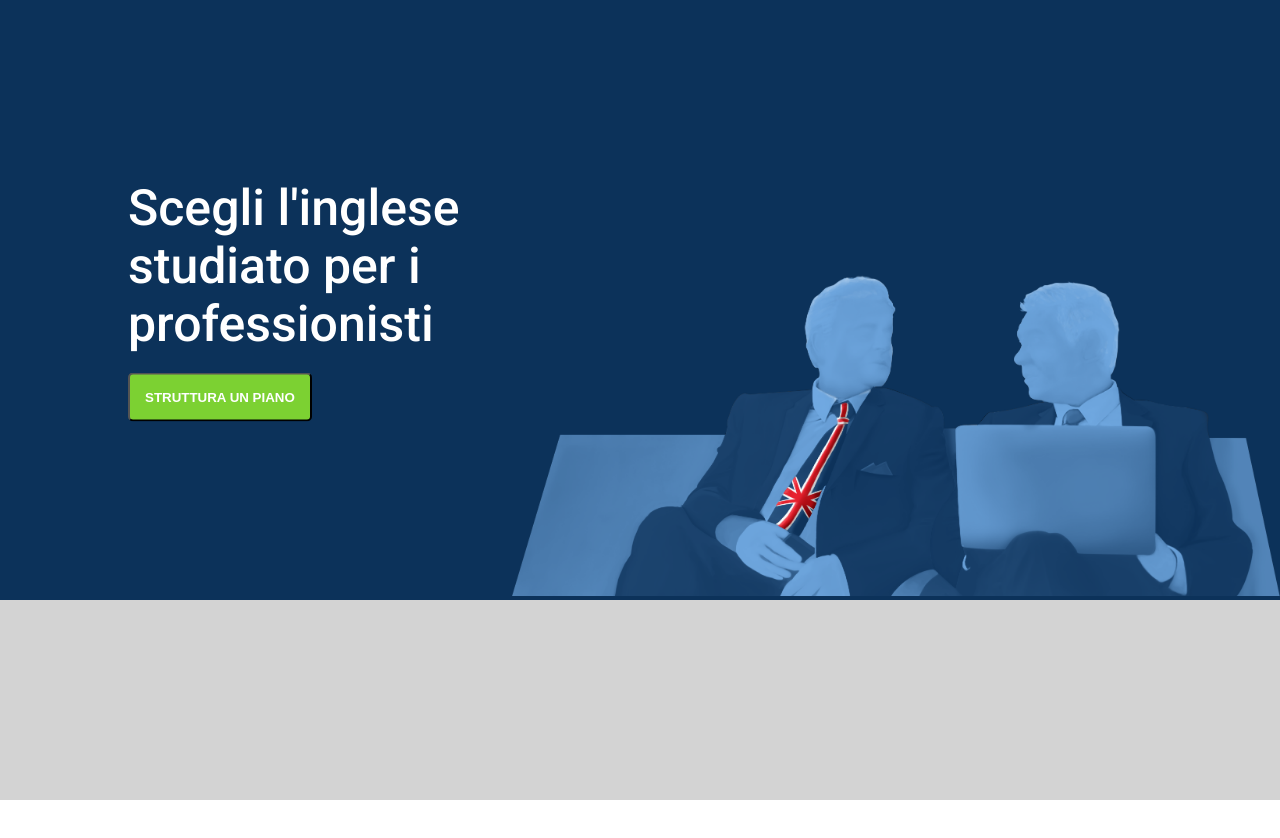
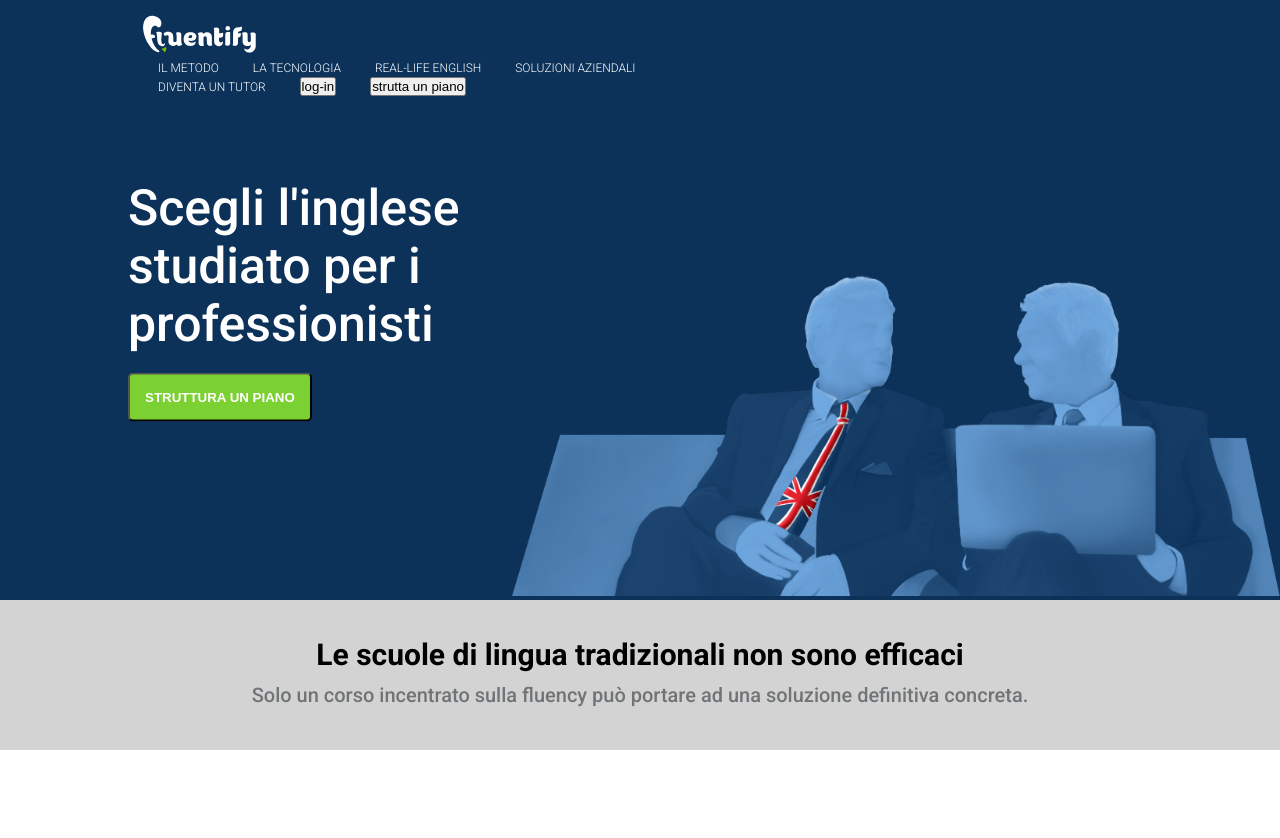
Before and after one commit to sabrina-fontana/htmlcss-fluentify, a plain HTML site: page index.html in a window 1280 px wide. Shown: the top 838 px of the page. Drawn offline with Linux system fonts and the light colour scheme.

Commit message:
creazione prima sezione

```diff
--- a/css/style.css
+++ b/css/style.css
@@ -7,6 +7,20 @@
 body {
   font-family: 'Roboto', sans-serif;
   font-weight: 300;
+}
+
+a {
+  text-decoration: none;
+}
+
+float-l {
+  float: left;
+}
+
+.clearfix {
+  content: "";
+  display: table;
+  clear: both;
 }
 
 header {
@@ -33,6 +47,23 @@ header {
   width: 100%;
 }
 
+.header-top {
+  padding: 15px;
+}
+
+.header-navbar > ul > li {
+  display: inline-block;
+  text-transform: uppercase;
+  padding: 0 15px;
+}
+
+.header-navbar li a {
+  color: white;
+  font-weight: 300;
+  font-size: 12px;
+}
+
+
 .header-text {
   width: 45%;
   position: absolute;
@@ -56,9 +87,36 @@ h1 {
   font-weight: 700;
 }
 
+.section1 {
+  position: relative;
+}
+
+.section1-content {
+  width: 100%;
+  text-align: center;
+  line-height: 40px;
+  position: absolute;
+  top: 50%;
+  left: 50%;
+  transform: translate(-50%, -50%);
+}
+
+.section1-content div:first-child {
+  color: black;
+  font-size: 30px;
+  font-weight: 700;
+}
+
+.section1-content div:nth-child(2) {
+  color: #717477;
+  font-size: 20px;
+  font-weight: 500;
+}
+
+
 .section1, footer {
   background-color: #d3d3d3;
-  height: 200px;
+  height: 150px;
 }
 
 .section2, .section3 {
--- a/index.html
+++ b/index.html
@@ -15,12 +15,31 @@
           <img src="img/header-image.png" alt="header image">
         </div>
         <div class="container">
-          <div class="header-nav">
-
+          <div class="header-top">
+            <div class="header-logo">
+              <img src="img/logo.svg" alt="logo">
+            </div>
+            <nav class="header-navbar">
+              <ul>
+                <li><a href="#">il metodo</a></li>
+                <li><a href="#">la tecnologia</a></li>
+                <li><a href="#">real-life english</a></li>
+                <li><a href="#">soluzioni aziendali</a></li>
+              </ul>
+            </nav>
+            <nav class="header-navbar">
+              <ul>
+                <li><a href="#">diventa un tutor</a></li>
+                <li><button type="button" name="button">log-in</button></li>
+                <li><button type="button" name="button">strutta un piano</button></li>
+              </ul>
+            </nav>
           </div>
           <div class="header-text">
             <h1>Scegli l'inglese studiato per i professionisti</h1>
-            <button type="button" name="button">struttura un piano</button>
+            <a href="#">
+              <button type="button" name="button">struttura un piano</button>
+            </a>
           </div>
         </div>
       </header>
@@ -29,7 +48,10 @@
       <main>
         <!-- prima sezione orizzontale -->
         <section class="section1">
-
+          <div class="section1-content">
+            <div class="">Le scuole di lingua tradizionali non sono efficaci</div>
+            <div class="">Solo un corso incentrato sulla fluency può portare ad una soluzione definitiva concreta.</div>
+          </div>
         </section>
         <!-- seconda sezione orizzontale -->
         <section class="section2">
```
